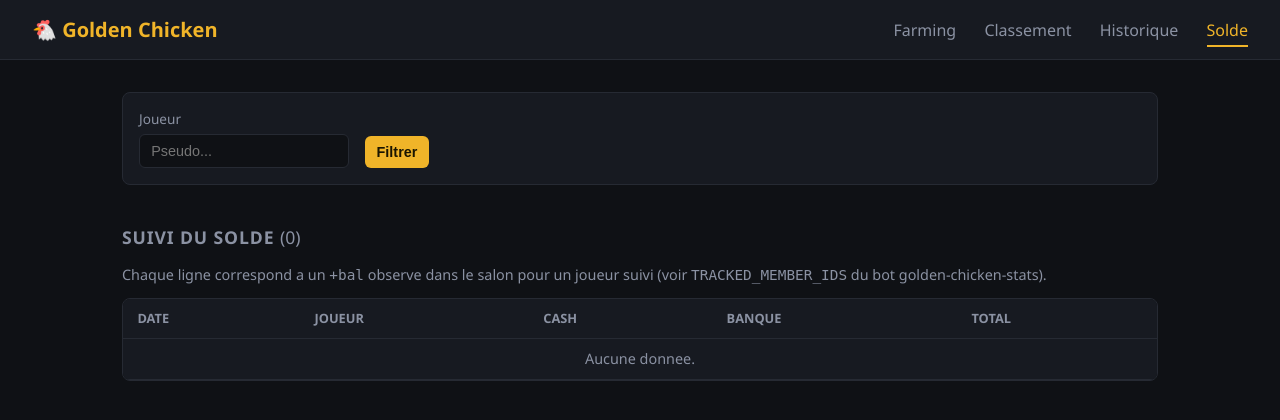
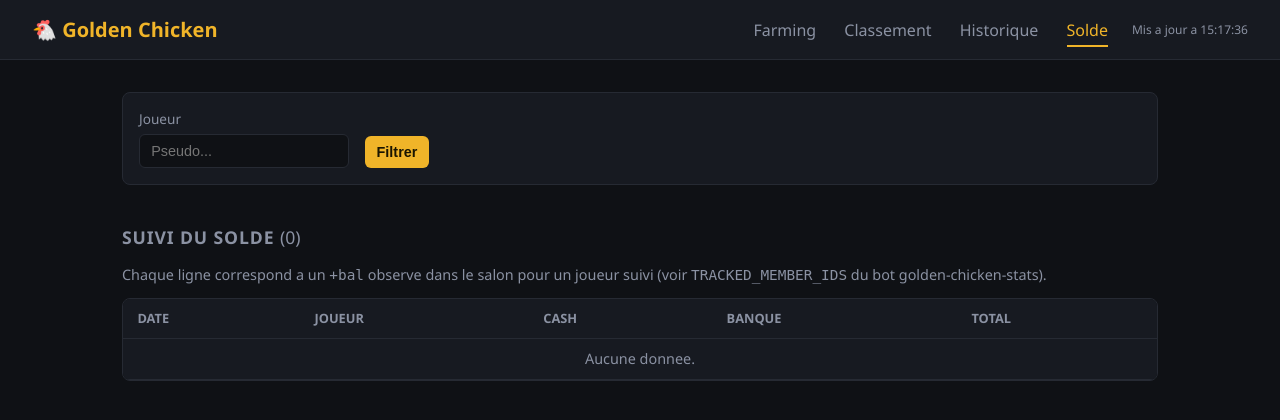
Before and after one commit to RedDTG/golden-chicken-website, a FastAPI app: page /solde in a window 1280 px wide. Shown: the top 420 px of the page. Run offline with FastAPI, Linux system fonts and the light colour scheme; data that the repository does not hold is empty.

Commit message:
feat: Auto-refresh page content every 30s without a full reload
Fetches the current URL in the background and swaps #page-content's
innerHTML in place - no navigation flash, no lost scroll position.
Interval matches the server-side cache TTL (db.py) since refreshing
faster wouldn't show newer data on / or /classement anyway. Skips a
swap while the user is actively typing/selecting inside a filter form
so it doesn't clobber in-progress input. A small "Mis a jour a HH:MM:SS"
indicator in the header confirms it's actually running.

Co-Authored-By: Claude Sonnet 5 <noreply@anthropic.com>

```diff
--- /dev/null
+++ b/static/app.js
@@ -0,0 +1,53 @@
+(function () {
+    "use strict";
+
+    // Aligne sur OVERVIEW_CACHE_TTL/FARMING_CACHE_TTL (db.py) - inutile de
+    // retaper plus souvent, /  et /classement renverraient la meme reponse
+    // en cache.
+    var REFRESH_MS = 30000;
+
+    var content = document.getElementById("page-content");
+    var status = document.getElementById("live-status");
+
+    function isEditingInsideContent() {
+        var el = document.activeElement;
+        if (!el || !content.contains(el)) {
+            return false;
+        }
+        return el.tagName === "INPUT" || el.tagName === "SELECT" || el.tagName === "TEXTAREA";
+    }
+
+    function setStatus(text) {
+        if (status) {
+            status.textContent = text;
+        }
+    }
+
+    function refresh() {
+        if (isEditingInsideContent()) {
+            return; // ne pas ecraser un filtre en cours de saisie
+        }
+        fetch(window.location.href, { credentials: "same-origin" })
+            .then(function (res) {
+                if (!res.ok) {
+                    throw new Error("HTTP " + res.status);
+                }
+                return res.text();
+            })
+            .then(function (html) {
+                var fresh = new DOMParser().parseFromString(html, "text/html").getElementById("page-content");
+                if (fresh) {
+                    content.innerHTML = fresh.innerHTML;
+                    setStatus("Mis a jour a " + new Date().toLocaleTimeString("fr-FR"));
+                }
+            })
+            .catch(function () {
+                setStatus("Actualisation en pause (connexion)");
+            });
+    }
+
+    if (content) {
+        setStatus("Mis a jour a " + new Date().toLocaleTimeString("fr-FR"));
+        setInterval(refresh, REFRESH_MS);
+    }
+})();
--- a/static/style.css
+++ b/static/style.css
@@ -50,6 +50,18 @@ nav a:hover {
 nav a.active {
     color: var(--gold);
     border-bottom-color: var(--gold);
+}
+
+.nav-wrap {
+    display: flex;
+    align-items: center;
+    gap: 1.5rem;
+}
+
+.live-status {
+    font-size: 0.75rem;
+    color: var(--muted);
+    white-space: nowrap;
 }
 
 main {
--- a/templates/base.html
+++ b/templates/base.html
@@ -9,15 +9,19 @@
 <body>
     <header>
         <div class="brand">🐔 Golden Chicken</div>
+        <div class="nav-wrap">
             <nav>
                 <a href="/" class="{{ 'active' if active == 'farming' else '' }}">Farming</a>
                 <a href="/classement" class="{{ 'active' if active == 'overview' else '' }}">Classement</a>
                 <a href="/historique" class="{{ 'active' if active == 'historique' else '' }}">Historique</a>
                 <a href="/solde" class="{{ 'active' if active == 'solde' else '' }}">Solde</a>
             </nav>
+            <span id="live-status" class="live-status" title="Actualisation automatique toutes les 30s"></span>
+        </div>
     </header>
-    <main>
+    <main id="page-content">
         {% block content %}{% endblock %}
     </main>
+    <script src="/static/app.js?v={{ static_version('app.js') }}"></script>
 </body>
 </html>
```
Also changed, not shown: package-lock.json (added). Lines whose indentation alone changed are shown as unchanged.
